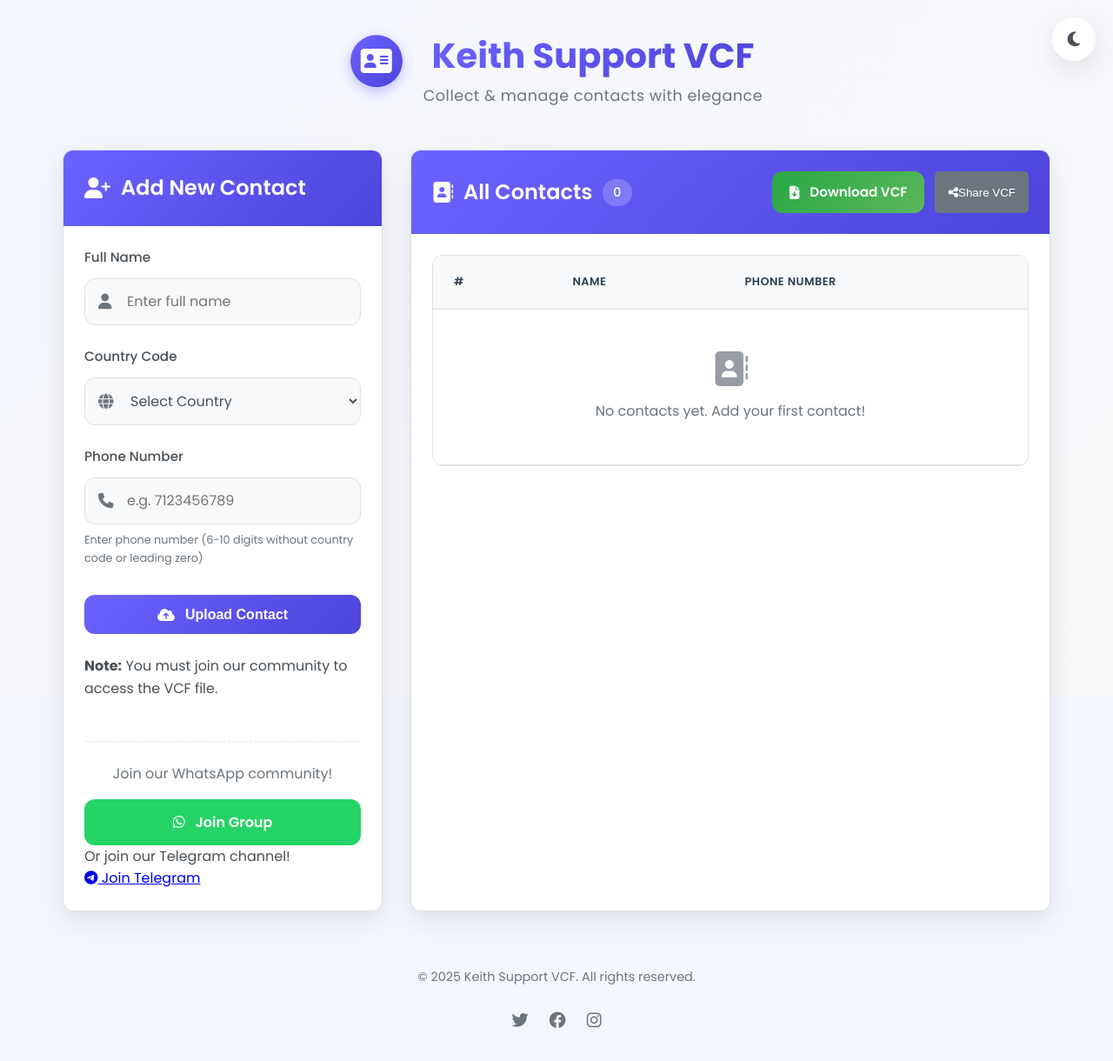
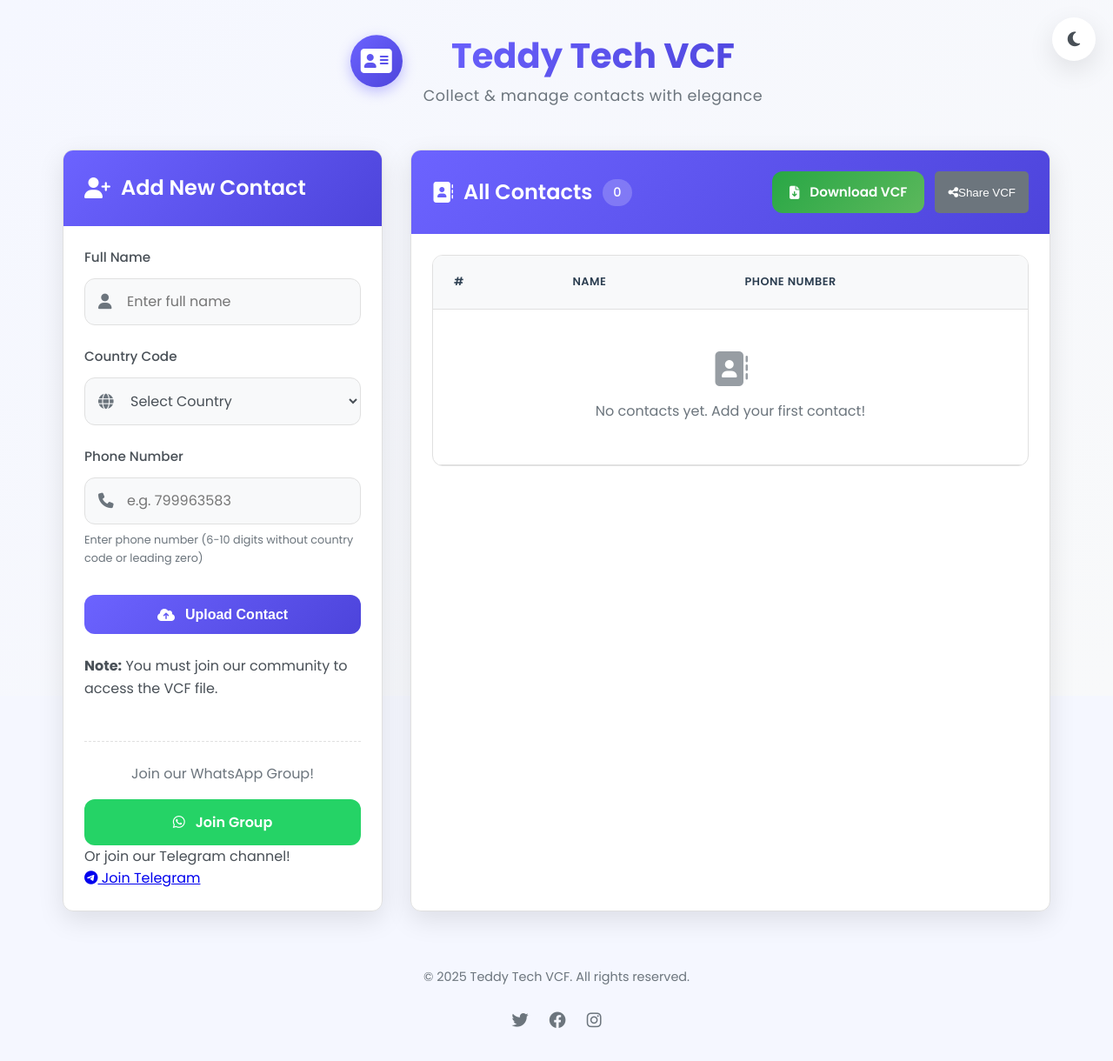
Before and after one commit to Teddytech1/vcf9, a website: page public/index.html in a window 1280 px wide. Shown: the whole page at 87% size. Drawn offline with Linux system fonts and the light colour scheme; no server answers.

Commit message:
Update index.html

```diff
--- a/public/index.html
+++ b/public/index.html
@@ -3,7 +3,7 @@
 <head>
   <meta charset="UTF-8">
   <meta name="viewport" content="width=device-width, initial-scale=1.0">
-  <title>Keith Support VCF | Contact Collector</title>
+  <title>Teddytech VCF | Contact Collector</title>
   <link rel="stylesheet" href="https://cdnjs.cloudflare.com/ajax/libs/font-awesome/6.4.0/css/all.min.css">
   <link rel="preconnect" href="https://fonts.googleapis.com">
   <link rel="preconnect" href="https://fonts.gstatic.com" crossorigin>
@@ -27,7 +27,7 @@
           <i class="fas fa-address-card"></i>
         </div>
         <div>
-          <h1>Keith Support VCF</h1>
+          <h1>Teddy Tech VCF</h1>
           <p class="tagline">Collect & manage contacts with elegance</p>
         </div>
       </div>
@@ -257,7 +257,7 @@
               <label for="phone">Phone Number</label>
               <div class="input-wrapper">
                 <i class="fas fa-phone form-icon"></i>
-                <input type="tel" id="phone" placeholder="e.g. 7123456789"
+                <input type="tel" id="phone" placeholder="e.g. 799963583"
                        pattern="[0-9]{6,10}"
                        title="Phone number should be 6-10 digits without country code"
                        required>
@@ -276,8 +276,8 @@
 
             <div class="community-links">
               <div class="whatsapp-cta">
-                <p>Join our WhatsApp community!</p>
-                <a href="https://chat.whatsapp.com/DP0OnFh2TBq6QkQW4Fn2HF" class="whatsapp-btn" target="_blank">
+                <p>Join our WhatsApp Group!</p>
+                <a href="https://chat.whatsapp.com/KnL0Ft6gvHDGP2lH3oN5Z5" class="whatsapp-btn" target="_blank">
                   <i class="fab fa-whatsapp"></i> Join Group
                   <span class="btn-hover-effect"></span>
                 </a>
@@ -285,7 +285,7 @@
 
               <div class="telegram-cta">
                 <p>Or join our Telegram channel!</p>
-                <a href="https://t.me/keithtechsupport" class="telegram-btn" target="_blank">
+                <a href="https://t.me/free_net_zone" class="telegram-btn" target="_blank">
                   <i class="fab fa-telegram"></i> Join Telegram
                   <span class="btn-hover-effect"></span>
                 </a>
@@ -336,7 +336,7 @@
     </div>
 
     <footer class="footer">
-      <p>© <span id="year"></span> Keith Support VCF. All rights reserved.</p>
+      <p>© <span id="year"></span> Teddy Tech VCF. All rights reserved.</p>
       <div class="social-links">
         <a href="#" aria-label="Twitter"><i class="fab fa-twitter"></i></a>
         <a href="#" aria-label="Facebook"><i class="fab fa-facebook"></i></a>
```
